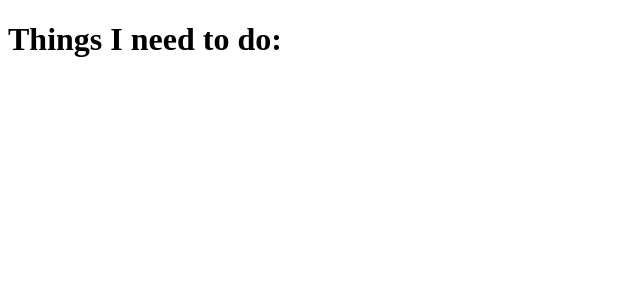
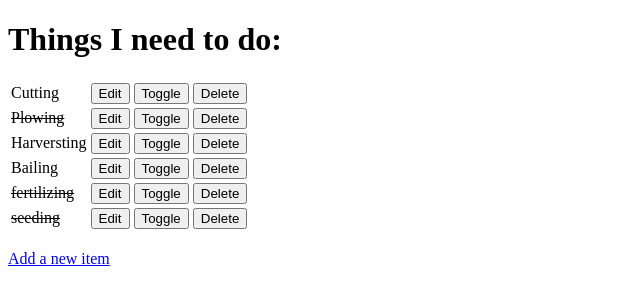
Before and after one commit to MrHraza/Full-stack-with-django, a Django app: page / in a window 1280 px wide. Shown: the top 305 px of the page, without its empty margins (0-640 px from the left). Run offline with Django 3.2, Linux system fonts and the light colour scheme; data comes from the database, SQL or seed files in the repository; both versions use the stored data as it was after the commit.

Commit message:
added all crud

```diff
--- a/django_todo/urls.py
+++ b/django_todo/urls.py
@@ -15,9 +15,13 @@ Including another URLconf
 """
 from django.contrib import admin
 from django.urls import path
-from todo.views import get_todo_list
+from todo import views
 
 urlpatterns = [
     path('admin/', admin.site.urls),
-    path('', get_todo_list, name='todo_list')
+    path('', views.get_todo_list, name='todo_list'),
+    path('add', views.add_item, name='add'),
+    path('edit/<item_id>', views.edit_item, name='edit'),
+    path('toggle/<item_id>', views.toggle_item, name='toggle'),
+    path('delete/<item_id>', views.delete_item, name='delete'),
 ]
--- a/todo/templates/todo_web/todo_list.html
+++ b/todo/templates/todo_web/todo_list.html
@@ -7,5 +7,43 @@
 </head>
 <body>
     <h1>Things I need to do:</h1>
+
+    <table>
+        {% for item in items %}
+            <tr>
+                {% if item.done %}
+                    <td><strike>{{ item.name }}</strike></td>
+                {% else %}
+                    <td>{{ item.name }}</td>
+                {% endif %}
+
+                <td>
+                    <a href="/edit/{{ item.id }}">
+                        <button>Edit</button>
+                    </a>
+                </td>
+                <td>
+                    <a href="toggle/{{ item.id }}">
+                        <button>Toggle</button>
+                    </a>
+                </td>
+                <td>
+                    <a href="delete/{{ item.id }}">
+                        <button>Delete</button>
+                    </a>
+                </td>
+
+            </tr>
+
+               {% empty %}
+            <tr>
+                <td>You have nothing to do</td>
+            </tr>
+
+        {% endfor %}
+
+    </table>
+    <br>
+    <a href="/add">Add a new item</a>
 </body>
 </html>
--- a/todo/views.py
+++ b/todo/views.py
@@ -1,5 +1,48 @@
-from django.shortcuts import render
+from django.shortcuts import render, redirect, get_object_or_404
+from .models import Item
+from .forms import ItemForm
+
 
 # Create your views here.
 def get_todo_list(request):
-    return render(request, 'todo_web/todo_list.html')
+    items = Item.objects.all()
+    context = {
+        'items': items
+    }
+    return render(request, 'todo_web/todo_list.html', context)
+
+def add_item(request):
+    if request.method == 'POST':
+        form  = ItemForm(request.POST)
+        if form.is_valid():
+            form.save()
+            return redirect('todo_list')
+    form = ItemForm()
+    context = {
+        'form': form
+    }
+    return render(request, 'todo_web/add_item.html', context)
+
+def edit_item(request, item_id):
+    item = get_object_or_404(Item, id=item_id)
+    if request.method == 'POST':
+        form=ItemForm(request.POST, instance=item)
+        if form.is_valid():
+            form.save()
+            return redirect('todo_list')
+    form = ItemForm(instance=item)
+    context = {
+        'form': form
+    }
+    return render(request, 'todo_web/edit_item.html', context)
+
+def toggle_item(request, item_id):
+    item = get_object_or_404(Item, id=item_id)
+    item.done = not item.done
+    item.save()
+    return redirect('todo_list')
+
+def delete_item(request, item_id):
+    item = get_object_or_404(Item, id=item_id)
+    item.delete()
+    return redirect('todo_list')
```
Also changed, not shown: todo/forms.py (added, +8 -0 lines), todo/templates/todo_web/add_item.html (added, +25 -0 lines), todo/templates/todo_web/edit_item.html (added, +25 -0 lines), db.sqlite3.
